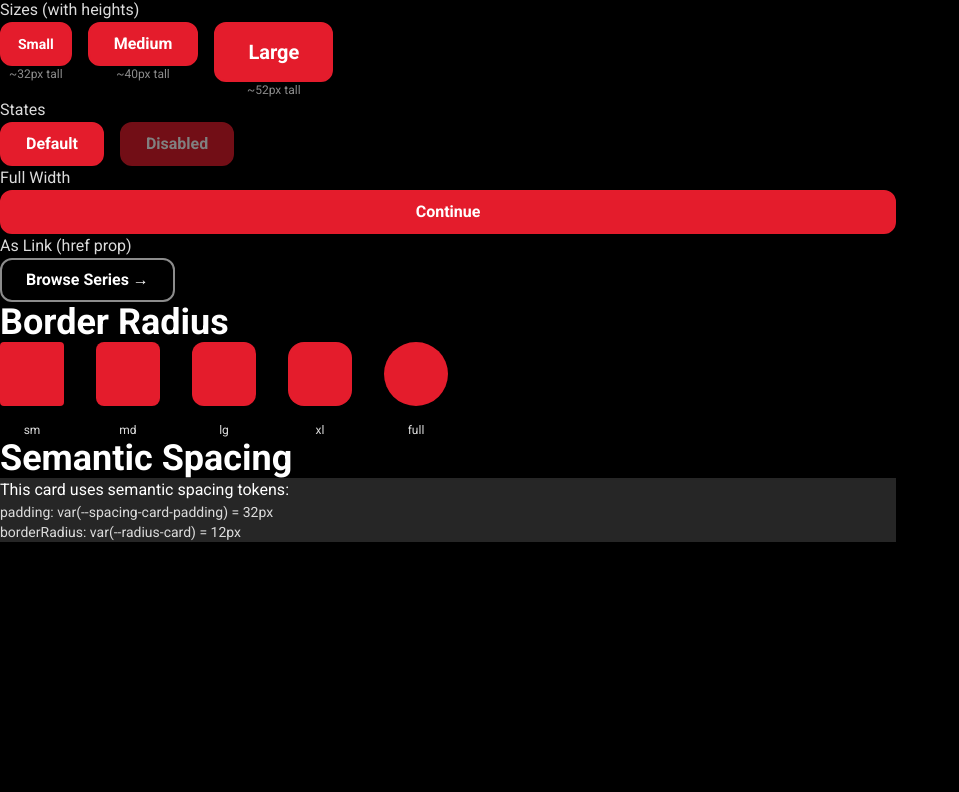
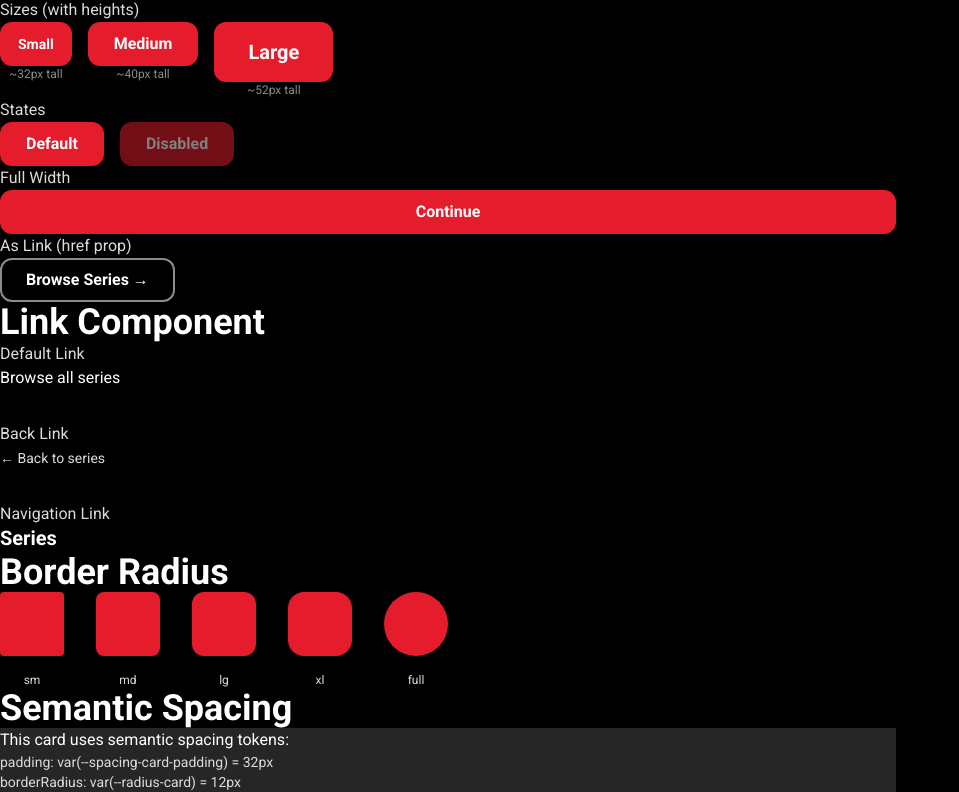
Before and after one commit to edwardstone1337/SCP, a Next.js app: page /components-test in a window 1280 px wide. Shown: the part 1138-1930 px from the top of the page, without its empty margins (0-959 px from the left). Before the commit the page ends 1680 px from the top, so only its background shows below. Built offline with nearby package versions, Linux system fonts and the light colour scheme.

Commit message:
feat: add Link component with variants

```diff
--- a/app/components-test/page.tsx
+++ b/app/components-test/page.tsx
@@ -1,5 +1,6 @@
 import { Heading, Text, Mono, Label } from '@/components/ui/typography'
 import { Button } from '@/components/ui/button'
+import { Link } from '@/components/ui/link'
 
 export default function ComponentsTestPage() {
   return (
@@ -246,6 +247,51 @@ export default function ComponentsTestPage() {
           </div>
         </section>
 
+        {/* Link Component */}
+        <section>
+          <Heading level={2} className="mb-4">
+            Link Component
+          </Heading>
+
+          <div
+            style={{
+              display: 'flex',
+              flexDirection: 'column',
+              gap: 'var(--spacing-4)',
+            }}
+          >
+            {/* Default */}
+            <div>
+              <Text variant="secondary" className="mb-2">
+                Default Link
+              </Text>
+              <Link href="/series" variant="default">
+                Browse all series
+              </Link>
+            </div>
+
+            {/* Back */}
+            <div>
+              <Text variant="secondary" className="mb-2">
+                Back Link
+              </Text>
+              <Link href="/series" variant="back">
+                ← Back to series
+              </Link>
+            </div>
+
+            {/* Nav */}
+            <div>
+              <Text variant="secondary" className="mb-2">
+                Navigation Link
+              </Text>
+              <Link href="/series" variant="nav">
+                Series
+              </Link>
+            </div>
+          </div>
+        </section>
+
         {/* Border Radius */}
         <section>
           <Heading level={2} className="mb-4">
--- a/app/globals.css
+++ b/app/globals.css
@@ -205,3 +205,16 @@ button[data-variant="success"]:not(:disabled):hover,
 a[data-variant="success"]:hover {
   background-color: var(--color-red-2);
 }
+
+/* Link hover states by variant */
+a[data-variant="default"]:hover {
+  color: var(--color-accent);
+}
+
+a[data-variant="back"]:hover {
+  color: var(--color-text-primary);
+}
+
+a[data-variant="nav"]:hover {
+  color: var(--color-accent);
+}
--- /dev/null
+++ b/components/ui/link.tsx
@@ -0,0 +1,61 @@
+import { ReactNode, CSSProperties } from 'react'
+import NextLink from 'next/link'
+import { cn } from '@/lib/utils/cn'
+
+interface LinkProps {
+  href: string
+  variant?: 'default' | 'back' | 'nav'
+  children: ReactNode
+  className?: string
+}
+
+export function Link({
+  href,
+  variant = 'default',
+  children,
+  className,
+}: LinkProps) {
+  // Base styles
+  const baseStyle: CSSProperties = {
+    textDecoration: 'none',
+    transition: 'color var(--transition-base)',
+    cursor: 'pointer',
+    fontFamily: 'var(--font-family-sans)',
+  }
+
+  // Variant styles
+  const variantStyles: Record<string, CSSProperties> = {
+    default: {
+      color: 'var(--color-text-primary)',
+    },
+    back: {
+      color: 'var(--color-text-secondary)',
+      fontSize: 'var(--font-size-sm)',
+      display: 'inline-flex',
+      alignItems: 'center',
+      gap: 'var(--spacing-1)',
+    },
+    nav: {
+      color: 'var(--color-text-primary)',
+      fontSize: 'var(--font-size-lg)',
+      fontWeight: 700,
+    },
+  }
+
+  // Combine styles
+  const combinedStyle: CSSProperties = {
+    ...baseStyle,
+    ...variantStyles[variant],
+  }
+
+  return (
+    <NextLink
+      href={href}
+      className={className}
+      style={combinedStyle}
+      data-variant={variant}
+    >
+      {children}
+    </NextLink>
+  )
+}
```
